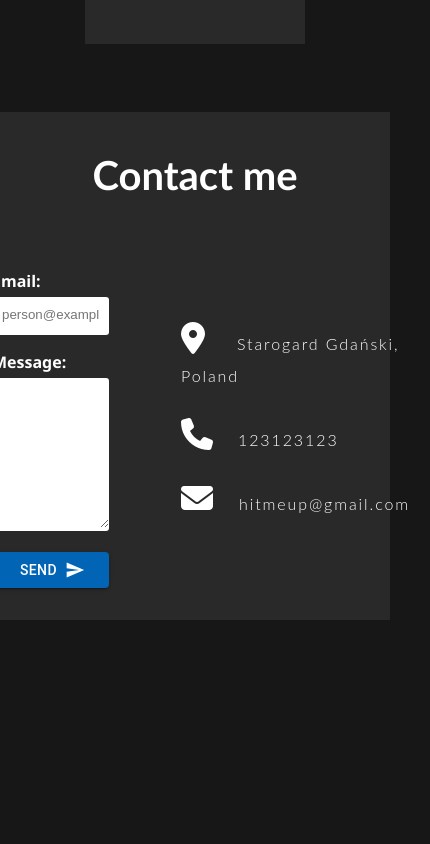
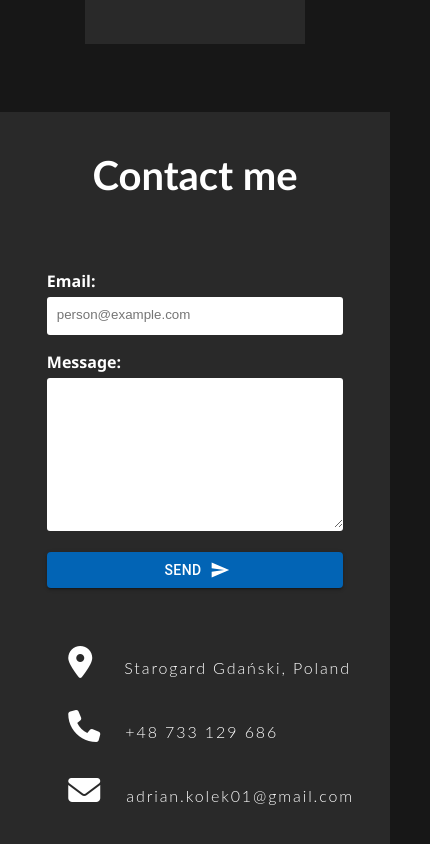
Before and after one commit to wizzzytm/portfolio, a React (Vite) app in the folder portfolio/: page /goals in a window 390 px wide. Shown: the part 1136-1980 px from the top of the page, 430 px wide, since content can reach past the window. Before the commit the page ends 1756 px from the top, so only its background shows below. Built offline with nearby package versions, Linux system fonts and the light colour scheme.

Commit message:
added media queries, updated contact data

```diff
--- a/portfolio/src/components/Footer.tsx
+++ b/portfolio/src/components/Footer.tsx
@@ -52,9 +52,9 @@ export default function Footer() {
                     <ul className="contact-list">
                         <li className="list-item"><i className="fa fa-map-marker fa-2x"><span className="contact-text place">Starogard Gdański, Poland</span></i></li>
 
-                        <li className="list-item"><i className="fa fa-phone fa-2x"><span className="contact-text phone">123123123</span></i></li>
+                        <li className="list-item"><i className="fa fa-phone fa-2x"><span className="contact-text phone">+48 733 129 686</span></i></li>
 
-                        <li className="list-item"><i className="fa fa-envelope fa-2x"><span className="contact-text gmail">hitmeup@gmail.com</span></i></li>
+                        <li className="list-item"><i className="fa fa-envelope fa-2x"><span className="contact-text gmail">adrian.kolek01@gmail.com</span></i></li>
 
                     </ul>
                 </div>
--- a/portfolio/src/index.css
+++ b/portfolio/src/index.css
@@ -63,7 +63,7 @@ body, html {
   background-repeat: no-repeat;
   background-attachment: scroll;
   background-position: center;
-  background-size: 100vw;
+  background-size: 100vw 100vh;
   overflow: hidden;
   text-align: center;
 }
@@ -499,3 +499,110 @@ body, html {
 @keyframes pulse {
   0% { box-shadow: 0 0 0 0 var(--contrast-color); }
 }
+
+@media only screen and (max-width: 980px) {
+
+  .exp {
+    .expWrapper {
+      width: 90%;
+      .expText {
+        padding: 0;
+        width: auto;
+      }
+    }
+  }
+  .about{
+    .aboutWrapper {
+      flex-direction: column;
+    }
+  }
+
+  .projectsWrapper {
+    flex-direction: column;
+    justify-content: center;
+    align-items: center;
+    a {
+      width: 80%;
+      height: auto;
+    }
+  }
+  .contactWrapper {
+    flex-direction: column;
+    justify-content: center;
+    align-items: center;
+    .contactForm {
+      width: 80%;
+    }
+  }
+}
+@media only screen and (max-width: 500px) {
+  .goalsList {
+    overflow: scroll;
+  }
+  .projectsWrapper {
+    flex-direction: column;
+    justify-content: center;
+    align-items: center;
+    margin: 0;
+    width: 100%;
+    a {
+      width: 90%;
+      height: auto;
+    }
+  }
+  .footer {
+    .contactWrapper {
+      width: 95%;
+      flex-direction: column;
+      justify-content: center;
+      align-items: center;
+      margin: 0;
+      .contactForm {
+        width: 80%;
+      }
+      .contact {
+        width: 90%;
+      }
+    }
+  }
+}
+
+@media only screen and (max-width: 350px) {
+  .projectsWrapper {
+    flex-direction: column;
+    justify-content: center;
+    align-items: center;
+    margin: 0;
+    width: 100%;
+    a {
+      width: 90%;
+      height: auto;
+      font-size: 90%;
+    }
+    .repoCard {
+      display: flex;
+      flex-direction: column;
+      .desc {
+        overflow:visible;
+      }
+      .hr {
+        display: none;
+      }
+    }
+  }
+  .footer {
+    .contactWrapper {
+      width: 95%;
+      flex-direction: column;
+      justify-content: center;
+      align-items: center;
+      margin: 0;
+      .contactForm {
+        width: 80%;
+      }
+      .contact {
+        width: 90%;
+      }
+    }
+  }
+}
```
